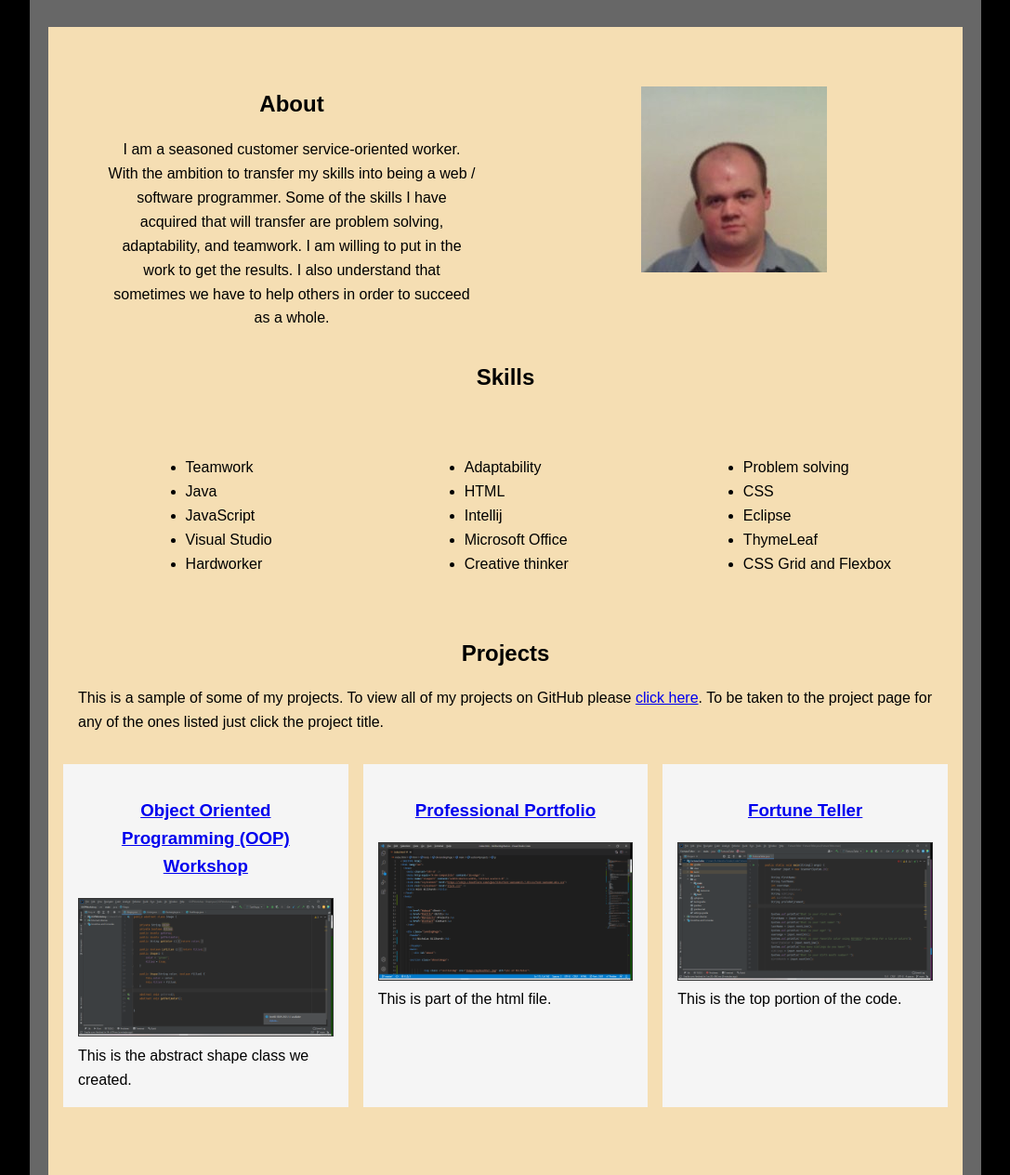
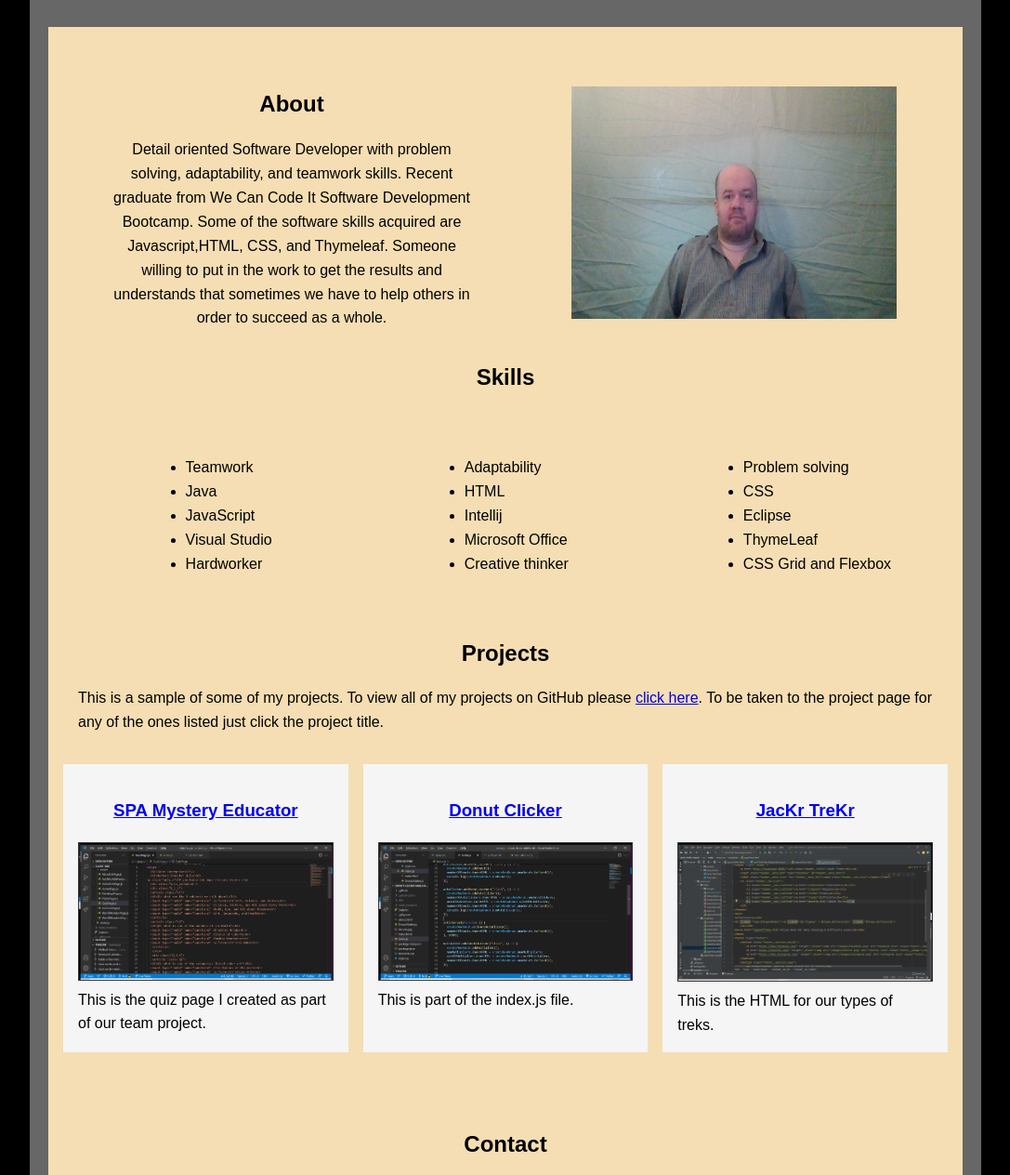
Before and after one commit to nbillhardt/nbillhardt.github.io, a website built with Parcel: page index.html in a window 1280 px wide. Shown: the part 210-1474 px from the top of the page at 93% size, without its empty margins (96-1183 px from the left). Built offline with nearby package versions, Linux system fonts and the light colour scheme.

Commit message:
Updated projects, imgs, about content

```diff
--- a/index.html
+++ b/index.html
@@ -18,18 +18,20 @@
             <span class="close">&times;</span>
              <section id="education">
   <h2>Education</h2>
+  <article>
   <h3>We Can Code It</h3>
   <h4>Software Development Bootcamp 2021</h4>
-  <h3>Bryant & Stratton College</h3>
+  </article>
 
           <article class="bachelor">
-            <h4>Bachelor degree Business Administration</h4>
+            <h3>Bryant & Stratton College</h3>
+            <h4>Bachelor of Business Administration in Information Technology</h4>
               <p>GPA 3.93</p>
               <p>Member of the National Honor Society Alpha Beta Kappa 2013</p>
               <p>Elected to Who’s Who Among Students in American Universities & Colleges 2013</p>
               </article>
               <article class="associate">
-              <h4>Associate degree Information Technology</h4>
+              <h4>Associate of Applied Business in Information Technology</h4>
               <p>GPA 3.95</p>
               <p>Member of the National Honor Society Alpha Beta Kappa 2011</p>
               <p>Elected to Who’s Who Among Students in American Universities & Colleges 2011</p>
@@ -47,18 +49,19 @@
         <h1>Nicholas Billhardt</h1>
         <h2>Professional Portfolio</h2>
 
+
       </header>
       <main>
          <div id="about">
 
       <section class="aboutImage">
 
-        <img class ="sectionimg" src="images/myHeadShot.jpg" alt="pic of Nicholas">
+        <img class ="sectionimg" src="images/nickhs.jpg" alt="pic of Nicholas">
      </section>
 
             <section class="aboutText">
                 <h2>About</h2>
-                <p>I am a seasoned customer service-oriented worker. With the ambition to transfer my skills into being a web / software programmer. Some of the skills I have acquired that will transfer are problem solving, adaptability, and teamwork. I am willing to put in the work to get the results. I also understand that sometimes we have to help others in order to succeed as a whole.</p>
+                <p>Detail oriented Software Developer with problem solving, adaptability, and teamwork skills. Recent graduate from We Can Code It Software Development Bootcamp. Some of the software skills acquired are Javascript,HTML, CSS, and Thymeleaf. Someone willing to put in the work to get the results and understands that sometimes we have to help others in order to succeed as a whole.</p>
             </section>
 
       </div>
@@ -96,24 +99,24 @@
           <div id="project1">
 
           <article>
-              <h3><a href="https://github.com/nbillhardt/OOPWorkshop" target="_blank">Object Oriented Programming (OOP) Workshop</a></h3>
-              <img src="./images/OOPabstractShape.jpg" alt="abstract shape class img" />
+              <h3><a href="https://github.com/nbillhardt/team-2-spa-repo" target="_blank">SPA Mystery Educator</a></h3>
+              <img src="./images/QuizPage.png" alt="Quiz page" />
             <p>
-              This is the abstract shape class we created.
+              This is the quiz page I created as part of our team project.
             </p>
           </article>
           <article>
-              <h3><a href="https://github.com/nbillhardt/nbillhardt.github.io" target="_blank">Professional Portfolio</a></h3>
-              <img src="./images/PPtopofHTML.jpg" alt="html file" />
+              <h3><a href="https://github.com/nbillhardt/donut-clicker-nbillhardt" target="_blank">Donut Clicker</a></h3>
+              <img src="./images/DonutClicker.png" alt="JavaScript File" />
               <p>
-              This is part of the html file.
+              This is part of the index.js file.
               </p>
             </article>
             <article>
-               <h3><a href="https://github.com/nbillhardt/FortuneTeller" target="_blank">Fortune Teller</a></h3>
-              <img src="./images/FTtopOfCode.jpg" alt="Top of code" />
+               <h3><a href="https://github.com/nbillhardt/team-3-trek" target="_blank">JacKr TreKr</a></h3>
+              <img src="./images/TypesView.png" alt="HTML File" />
               <p>
-              This is the top portion of the code.
+              This is the HTML for our types of treks.
               </p>
             </article>
           </div>
@@ -131,7 +134,7 @@
       </main>
     </div>
 
-    <footer>&copy; 2021 Nicholas Billhardt</footer>
+    <footer><h3>Looking to develop code for you.</h3>&copy; 2021 Nicholas Billhardt</footer>
   <script src="./Modal.js"></script>
   </body>
 </html>
--- a/style.css
+++ b/style.css
@@ -17,6 +17,11 @@
 .aboutImage{
   grid-column: 2/3;
   width: 100%;
+}
+
+.sectionimg {
+  height: 250px;
+  width: 350px;
 }
 
 .aboutText{
@@ -111,9 +116,6 @@
   max-width: 1050px;
 }
 
-.logoimg{
-
-}
 
 header {
   color: whitesmoke;
@@ -221,7 +223,7 @@
   margin: auto;
   padding: 20px;
   border: 1px solid #888;
-  width: 40%;
+  width: 50%;
 }
 
 .close {
```
Also changed, not shown: images/DonutClicker.png (added), images/FTbottomOfCode.jpg (deleted), images/FTranCode.jpg (deleted), images/FTtopOfCode.jpg (deleted), images/OOPabstractShape.jpg (deleted), images/OOPranCode.jpg (deleted), images/OOPtestShape.jpg (deleted), images/PPfinishedProduct.jpg (deleted), images/PPpartOfCSS.jpg (deleted), images/PPtopofHTML.jpg (deleted), images/QuizPage.png (added), images/TypesView.png (added), images/myHeadShot.jpg (deleted), images/nameLogo.png (deleted), 1 more files.
